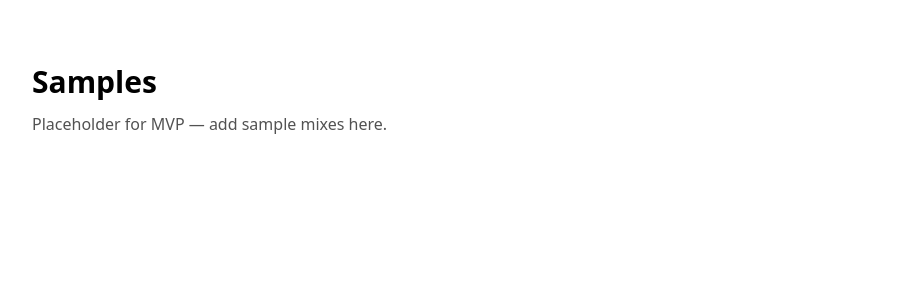
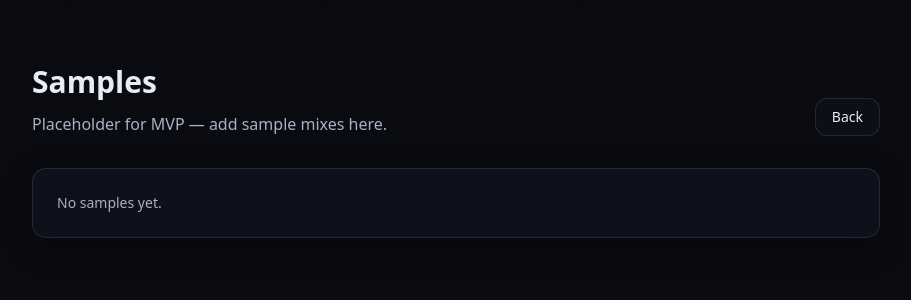
Before and after one commit to thomasarvick-Arbytals/rhythm-registry-mvp, a Next.js app: page /samples in a window 1280 px wide. Shown: the top 300 px of the page, without its empty margins (184-1095 px from the left). Built offline with nearby package versions, Linux system fonts and the light colour scheme.

Commit message:
UI: wireframe theme for /samples

```diff
--- a/src/app/samples/page.tsx
+++ b/src/app/samples/page.tsx
@@ -1,8 +1,23 @@
+import Link from 'next/link';
+
 export default function SamplesPage() {
   return (
-    <main className="mx-auto max-w-4xl px-6 py-16">
-      <h1 className="text-3xl font-semibold">Samples</h1>
-      <p className="mt-3 text-neutral-600">Placeholder for MVP — add sample mixes here.</p>
-    </main>
+    <div className="min-h-screen bg-gradient-to-b from-[#090b10] to-[#0b0d12] text-[#e9ecf5]">
+      <main className="mx-auto max-w-4xl px-6 py-16">
+        <div className="flex items-end justify-between gap-4">
+          <div>
+            <h1 className="text-3xl font-semibold">Samples</h1>
+            <p className="mt-3 text-[#aab1c6]">Placeholder for MVP — add sample mixes here.</p>
+          </div>
+          <Link className="rounded-xl border border-white/10 bg-[rgba(15,19,32,.55)] px-4 py-2 text-sm" href="/">
+            Back
+          </Link>
+        </div>
+
+        <div className="mt-8 rounded-[14px] border border-white/10 bg-[rgba(18,22,37,.55)] p-6 shadow-[0_10px_30px_rgba(0,0,0,.35)]">
+          <div className="text-sm text-[#aab1c6]">No samples yet.</div>
+        </div>
+      </main>
+    </div>
   );
 }
```
